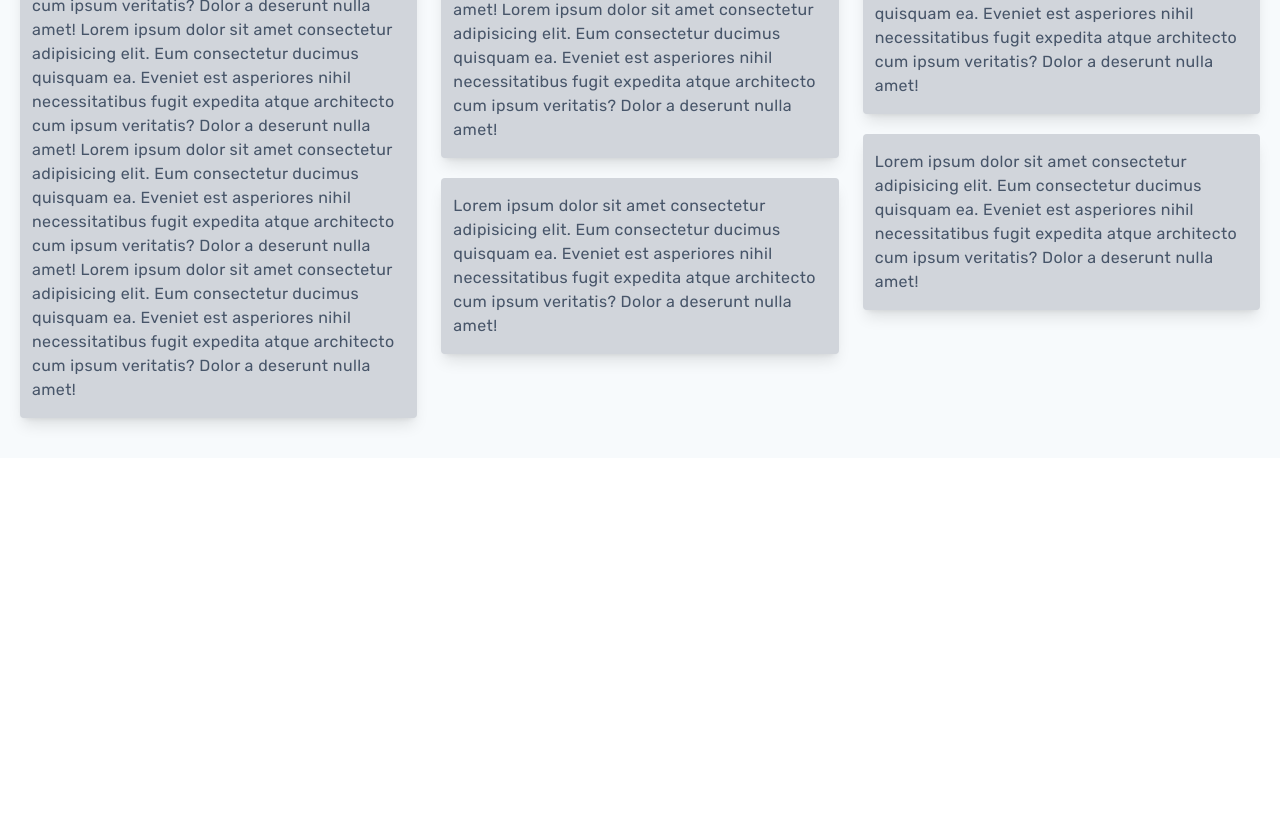
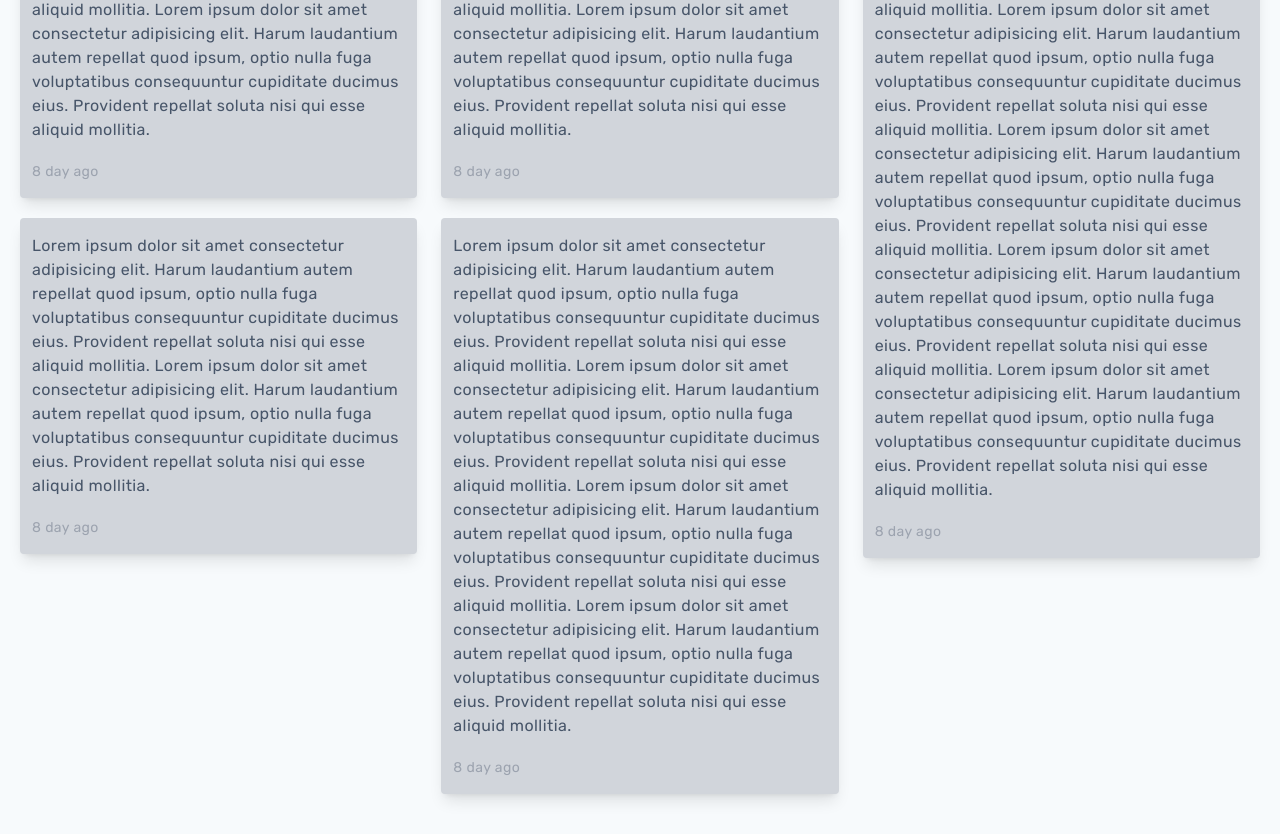
Before and after one commit to squerenix/feedback.js, a Next.js app: page / in a window 1280 px wide. Shown: the part 840-1674 px from the top of the page. Before the commit the page ends 1298 px from the top, so only its background shows below. Built offline with nearby package versions, Linux system fonts and the light colour scheme.

Commit message:
feat: add timestamp comments

```diff
--- a/components/Comment.tsx
+++ b/components/Comment.tsx
@@ -5,29 +5,38 @@ const Comment: NextComponentType = () => {
     return (
         <>
             <div className="xl:masonry before:box-inherit after:box-inherit gap-5 py-10 px-5">
-                <div className="break-inside py-4 px-3 bg-gray-300 rounded text-md font-medium font-rubik text-slate-600 shadow-lg hover:shadow-gray-400 xl:hover:scale-105 duration-500 cursor-pointer tracking-wide">
-                    Lorem ipsum dolor sit amet consectetur adipisicing elit. Eum consectetur ducimus quisquam ea. Eveniet est asperiores nihil necessitatibus fugit expedita atque architecto cum ipsum veritatis? Dolor a deserunt nulla amet!
-                    Lorem ipsum dolor sit amet consectetur adipisicing elit. Eum consectetur ducimus quisquam ea. Eveniet est asperiores nihil necessitatibus fugit expedita atque architecto cum ipsum veritatis? Dolor a deserunt nulla amet!
-                    Lorem ipsum dolor sit amet consectetur adipisicing elit. Eum consectetur ducimus quisquam ea. Eveniet est asperiores nihil necessitatibus fugit expedita atque architecto cum ipsum veritatis? Dolor a deserunt nulla amet!
-                    Lorem ipsum dolor sit amet consectetur adipisicing elit. Eum consectetur ducimus quisquam ea. Eveniet est asperiores nihil necessitatibus fugit expedita atque architecto cum ipsum veritatis? Dolor a deserunt nulla amet!
-                    Lorem ipsum dolor sit amet consectetur adipisicing elit. Eum consectetur ducimus quisquam ea. Eveniet est asperiores nihil necessitatibus fugit expedita atque architecto cum ipsum veritatis? Dolor a deserunt nulla amet!
+                <div className="break-inside py-4 px-3 mb-5 bg-gray-300 rounded text-md font-medium font-rubik text-slate-600 shadow-lg hover:shadow-gray-400 xl:hover:scale-105 duration-500 cursor-pointer tracking-wide">
+                    Lorem ipsum dolor sit amet consectetur adipisicing elit. Harum laudantium autem repellat quod ipsum, optio nulla fuga voluptatibus consequuntur cupiditate ducimus eius. Provident repellat soluta nisi qui esse aliquid mollitia.
+                    Lorem ipsum dolor sit amet consectetur adipisicing elit. Harum laudantium autem repellat quod ipsum, optio nulla fuga voluptatibus consequuntur cupiditate ducimus eius. Provident repellat soluta nisi qui esse aliquid mollitia.
+                    Lorem ipsum dolor sit amet consectetur adipisicing elit. Harum laudantium autem repellat quod ipsum, optio nulla fuga voluptatibus consequuntur cupiditate ducimus eius. Provident repellat soluta nisi qui esse aliquid mollitia.
+                    <span className="text-sm block mt-5 text-gray-400">8 day ago</span>
                 </div>
-                <div className="break-inside py-4 px-3 bg-gray-300 rounded text-md font-medium font-rubik text-slate-600 shadow-lg hover:shadow-gray-400 xl:hover:scale-105 duration-500 cursor-pointer tracking-wide">
-                    Lorem ipsum dolor sit amet consectetur adipisicing elit. Eum consectetur ducimus quisquam ea. Eveniet est asperiores nihil necessitatibus fugit expedita atque architecto cum ipsum veritatis? Dolor a deserunt nulla amet!
-                    Lorem ipsum dolor sit amet consectetur adipisicing elit. Eum consectetur ducimus quisquam ea. Eveniet est asperiores nihil necessitatibus fugit expedita atque architecto cum ipsum veritatis? Dolor a deserunt nulla amet!
-                    Lorem ipsum dolor sit amet consectetur adipisicing elit. Eum consectetur ducimus quisquam ea. Eveniet est asperiores nihil necessitatibus fugit expedita atque architecto cum ipsum veritatis? Dolor a deserunt nulla amet!
+                <div className="break-inside py-4 px-3 mb-5 bg-gray-300 rounded text-md font-medium font-rubik text-slate-600 shadow-lg hover:shadow-gray-400 xl:hover:scale-105 duration-500 cursor-pointer tracking-wide">
+                    Lorem ipsum dolor sit amet consectetur adipisicing elit. Harum laudantium autem repellat quod ipsum, optio nulla fuga voluptatibus consequuntur cupiditate ducimus eius. Provident repellat soluta nisi qui esse aliquid mollitia.
+                    Lorem ipsum dolor sit amet consectetur adipisicing elit. Harum laudantium autem repellat quod ipsum, optio nulla fuga voluptatibus consequuntur cupiditate ducimus eius. Provident repellat soluta nisi qui esse aliquid mollitia.
+                    <span className="text-sm block mt-5 text-gray-400">8 day ago</span>
                 </div>
-                <div className="break-inside py-4 px-3 bg-gray-300 rounded text-md font-medium font-rubik text-slate-600 shadow-lg hover:shadow-gray-400 xl:hover:scale-105 duration-500 cursor-pointer tracking-wide">
-                    Lorem ipsum dolor sit amet consectetur adipisicing elit. Eum consectetur ducimus quisquam ea. Eveniet est asperiores nihil necessitatibus fugit expedita atque architecto cum ipsum veritatis? Dolor a deserunt nulla amet!
+                <div className="break-inside py-4 px-3 mb-5 bg-gray-300 rounded text-md font-medium font-rubik text-slate-600 shadow-lg hover:shadow-gray-400 xl:hover:scale-105 duration-500 cursor-pointer tracking-wide">
+                    Lorem ipsum dolor sit amet consectetur adipisicing elit. Harum laudantium autem repellat quod ipsum, optio nulla fuga voluptatibus consequuntur cupiditate ducimus eius. Provident repellat soluta nisi qui esse aliquid mollitia.
+                    Lorem ipsum dolor sit amet consectetur adipisicing elit. Harum laudantium autem repellat quod ipsum, optio nulla fuga voluptatibus consequuntur cupiditate ducimus eius. Provident repellat soluta nisi qui esse aliquid mollitia.
+                    Lorem ipsum dolor sit amet consectetur adipisicing elit. Harum laudantium autem repellat quod ipsum, optio nulla fuga voluptatibus consequuntur cupiditate ducimus eius. Provident repellat soluta nisi qui esse aliquid mollitia.
+                    <span className="text-sm block mt-5 text-gray-400">8 day ago</span>
                 </div>
-                <div className="break-inside py-4 px-3 bg-gray-300 rounded text-md font-medium font-rubik text-slate-600 shadow-lg hover:shadow-gray-400 xl:hover:scale-105 duration-500 cursor-pointer tracking-wide">
-                    Lorem ipsum dolor sit amet consectetur adipisicing elit. Eum consectetur ducimus quisquam ea. Eveniet est asperiores nihil necessitatibus fugit expedita atque architecto cum ipsum veritatis? Dolor a deserunt nulla amet!
+                <div className="break-inside py-4 px-3 mb-5 bg-gray-300 rounded text-md font-medium font-rubik text-slate-600 shadow-lg hover:shadow-gray-400 xl:hover:scale-105 duration-500 cursor-pointer tracking-wide">
+                    Lorem ipsum dolor sit amet consectetur adipisicing elit. Harum laudantium autem repellat quod ipsum, optio nulla fuga voluptatibus consequuntur cupiditate ducimus eius. Provident repellat soluta nisi qui esse aliquid mollitia.
+                    Lorem ipsum dolor sit amet consectetur adipisicing elit. Harum laudantium autem repellat quod ipsum, optio nulla fuga voluptatibus consequuntur cupiditate ducimus eius. Provident repellat soluta nisi qui esse aliquid mollitia.
+                    Lorem ipsum dolor sit amet consectetur adipisicing elit. Harum laudantium autem repellat quod ipsum, optio nulla fuga voluptatibus consequuntur cupiditate ducimus eius. Provident repellat soluta nisi qui esse aliquid mollitia.
+                    Lorem ipsum dolor sit amet consectetur adipisicing elit. Harum laudantium autem repellat quod ipsum, optio nulla fuga voluptatibus consequuntur cupiditate ducimus eius. Provident repellat soluta nisi qui esse aliquid mollitia.
+                    <span className="text-sm block mt-5 text-gray-400">8 day ago</span>
                 </div>
-                <div className="break-inside py-4 px-3 bg-gray-300 rounded text-md font-medium font-rubik text-slate-600 shadow-lg hover:shadow-gray-400 xl:hover:scale-105 duration-500 cursor-pointer tracking-wide">
-                    Lorem ipsum dolor sit amet consectetur adipisicing elit. Eum consectetur ducimus quisquam ea. Eveniet est asperiores nihil necessitatibus fugit expedita atque architecto cum ipsum veritatis? Dolor a deserunt nulla amet!
-                </div>
-                <div className="break-inside py-4 px-3 bg-gray-300 rounded text-md font-medium font-rubik text-slate-600 shadow-lg hover:shadow-gray-400 xl:hover:scale-105 duration-500 cursor-pointer tracking-wide">
-                    Lorem ipsum dolor sit amet consectetur adipisicing elit. Eum consectetur ducimus quisquam ea. Eveniet est asperiores nihil necessitatibus fugit expedita atque architecto cum ipsum veritatis? Dolor a deserunt nulla amet!
+                <div className="break-inside py-4 px-3 mb-5 bg-gray-300 rounded text-md font-medium font-rubik text-slate-600 shadow-lg hover:shadow-gray-400 xl:hover:scale-105 duration-500 cursor-pointer tracking-wide">
+                    Lorem ipsum dolor sit amet consectetur adipisicing elit. Harum laudantium autem repellat quod ipsum, optio nulla fuga voluptatibus consequuntur cupiditate ducimus eius. Provident repellat soluta nisi qui esse aliquid mollitia.
+                    Lorem ipsum dolor sit amet consectetur adipisicing elit. Harum laudantium autem repellat quod ipsum, optio nulla fuga voluptatibus consequuntur cupiditate ducimus eius. Provident repellat soluta nisi qui esse aliquid mollitia.
+                    Lorem ipsum dolor sit amet consectetur adipisicing elit. Harum laudantium autem repellat quod ipsum, optio nulla fuga voluptatibus consequuntur cupiditate ducimus eius. Provident repellat soluta nisi qui esse aliquid mollitia.
+                    Lorem ipsum dolor sit amet consectetur adipisicing elit. Harum laudantium autem repellat quod ipsum, optio nulla fuga voluptatibus consequuntur cupiditate ducimus eius. Provident repellat soluta nisi qui esse aliquid mollitia.
+                    Lorem ipsum dolor sit amet consectetur adipisicing elit. Harum laudantium autem repellat quod ipsum, optio nulla fuga voluptatibus consequuntur cupiditate ducimus eius. Provident repellat soluta nisi qui esse aliquid mollitia.
+                    Lorem ipsum dolor sit amet consectetur adipisicing elit. Harum laudantium autem repellat quod ipsum, optio nulla fuga voluptatibus consequuntur cupiditate ducimus eius. Provident repellat soluta nisi qui esse aliquid mollitia.
+                    <span className="text-sm block mt-5 text-gray-400">8 day ago</span>
                 </div>
             </div>
         </>
--- a/styles/globals.css
+++ b/styles/globals.css
@@ -9,8 +9,6 @@
     }
     .break-inside {
         break-inside: avoid;
-        margin-top: 20px;
-        margin-bottpm: 20px;
     }
 }
 
```
